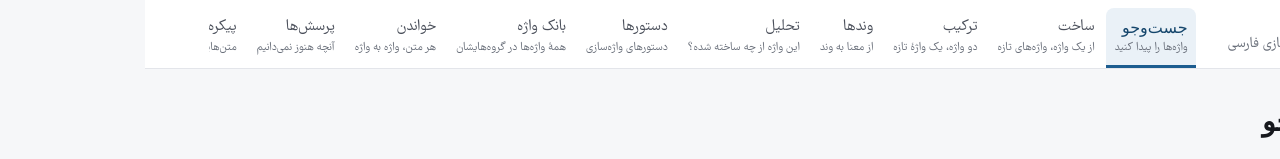
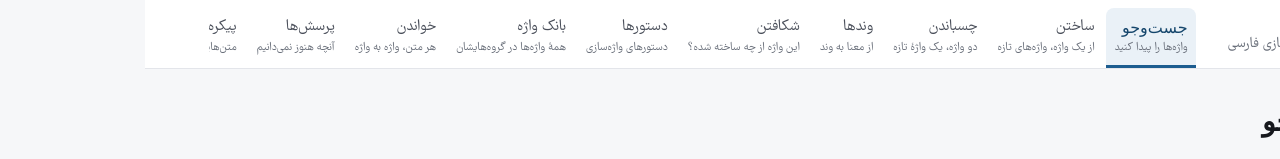
Before and after one commit to pasmod/murfulu, a React (Vite) app in the folder web/: page / in a window 1280 px wide. Shown: the top 159 px of the page. Built offline with nearby package versions, Linux system fonts and the light colour scheme; a web font is replaced by a local one.

Commit message:
Rename the menu to ساختن، چسباندن and شکافتن, as the linguist ruled

```diff
--- a/web/src/shell/screens.ts
+++ b/web/src/shell/screens.ts
@@ -59,7 +59,7 @@ export const SCREENS: Screen[] = [
   {
     path: "/build",
     gloss: "از یک واژه، واژه‌های تازه",
-    label: "ساخت",
+    label: "ساختن",
     title: "ساخت واژه",
     purpose: "از یک واژه، هرچه دستور زبان می‌تواند بسازد — با راه ساختش.",
     invitation: "واژه‌ای بنویسید. برای نمونه: رفتن.",
@@ -69,7 +69,7 @@ export const SCREENS: Screen[] = [
   {
     path: "/compound",
     gloss: "دو واژه، یک واژهٔ تازه",
-    label: "ترکیب",
+    label: "چسباندن",
     title: "واژه‌های ترکیبی",
     purpose:
       "از یک واژه، همهٔ ترکیب‌هایی که دستور زبان می‌سازد — و اینکه کدام‌یک را کسی به کار برده است.",
@@ -90,7 +90,7 @@ export const SCREENS: Screen[] = [
   {
     path: "/explain",
     gloss: "این واژه از چه ساخته شده؟",
-    label: "تحلیل",
+    label: "شکافتن",
     title: "تحلیل ساخت",
     purpose:
       "یک واژه را وارد کنید تا ببینید از چه ساخته شده و کدام دستورها آن را می‌سازند.",
```
Also changed, not shown: 3 other files (tests, documents, lock files or other folders).
